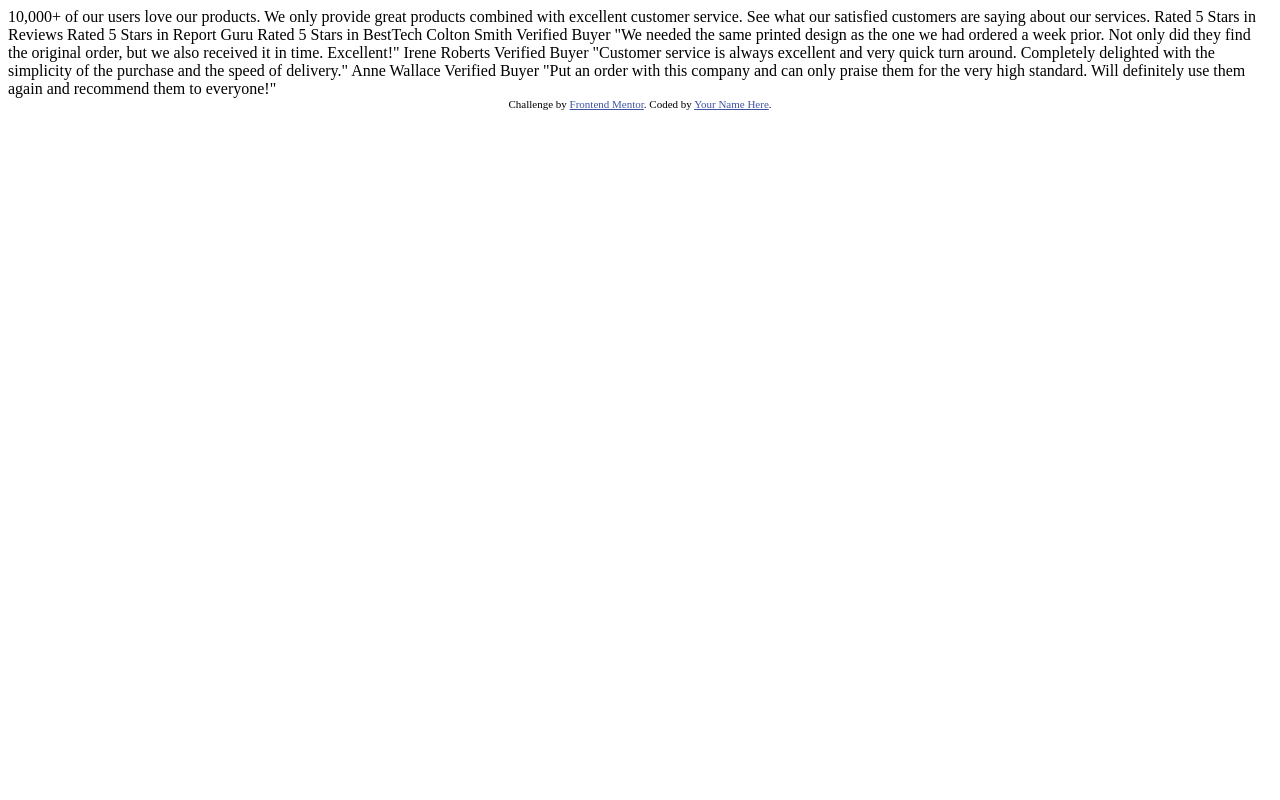
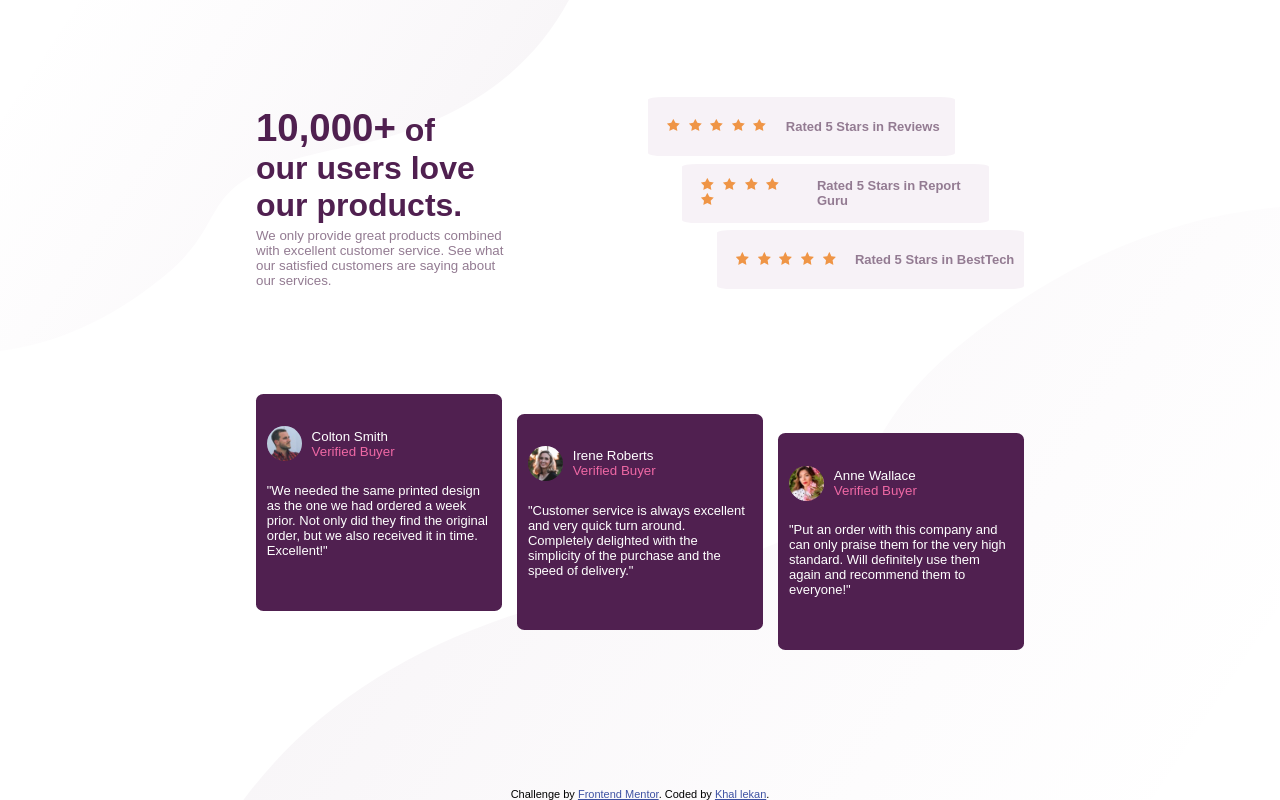
Before and after one commit to Khallekan/challenge4, a plain HTML site: page index.html in a window 1280 px wide. Drawn offline with Linux system fonts and the light colour scheme.

Commit message:
Challenge 4 good on screens 376px and below

```diff
--- /dev/null
+++ b/index.css
@@ -0,0 +1,263 @@
+html,
+body {
+    margin: 0;
+}
+*,
+*::before,
+*::after {
+    box-sizing: border-box;
+}
+h1,
+h2,
+h3,
+h4,
+h5,
+h6,
+p {
+    margin: 0;
+}
+@import url('https://fonts.googleapis.com/css2?family=Spartan:wght@400;500;700&display=swap');
+body {
+    width: 100vw;
+    height: 100vh;
+    background-image: url('./images/bg-pattern-bottom-desktop.svg'),
+        url('./images/bg-pattern-top-desktop.svg');
+    background-repeat: no-repeat, no-repeat;
+    background-position: right 0px bottom -80px, top -10px left -10px;
+    display: grid;
+    grid-template-rows: 1fr auto;
+    font-family: 'Spartan', sans-serif;
+}
+
+div.attribution {
+    grid-row: 2/3;
+}
+
+body section.content {
+    grid-row: 1/2;
+    width: 100%;
+    height: 100%;
+    display: grid;
+    grid-template-rows: 50% 50%;
+    grid-template-columns: 1fr;
+    padding-left: 20%;
+    padding-right: 20%;
+}
+div.top {
+    grid-column: span 1;
+    grid-row: 1/2;
+    display: flex;
+    flex-flow: row nowrap;
+}
+div.top div.heading {
+    display: flex;
+    flex-flow: column nowrap;
+    flex-basis: 50%;
+    justify-content: center;
+}
+div.heading h1 {
+    width: 60%;
+    font-size: 2em;
+    color: hsl(300, 43%, 22%);
+    font-weight: 700;
+}
+div.heading h1 span {
+    font-size: 1.2em;
+}
+div.heading p.info {
+    color: hsl(303, 10%, 53%);
+    width: 65%;
+    font-weight: 400;
+    font-size: smaller;
+    margin-top: 1%;
+}
+div.top div.rating {
+    display: flex;
+    flex-flow: column nowrap;
+    justify-content: center;
+    align-items: flex-end;
+    flex-basis: 50%;
+    color: hsl(303, 10%, 53%);
+}
+div.rating div.rate-card {
+    width: 80%;
+    height: 15%;
+    background-color: hsl(300, 24%, 96%);
+    border-radius: 5%;
+    margin-bottom: 2%;
+    display: flex;
+    align-items: center;
+    padding-left: 5%;
+    font-weight: 700;
+    font-size: small;
+}
+div.rate-card img.star {
+    width: 13px;
+    height: auto;
+    margin-right: 5px;
+}
+div.rate-card span {
+    margin-left: 5%;
+    margin-right: auto;
+}
+/* div.rating div.rate-card::before {
+    content: url(./images/icon-star.svg) url(./images/icon-star.svg)
+        url(./images/icon-star.svg) url(./images/icon-star.svg)
+        url(./images/icon-star.svg);
+    margin-right: 5%;
+} */
+div.rating div.rating-1 {
+    position: relative;
+    top: 0;
+    right: 18%;
+}
+div.rating div.rating-2 {
+    position: relative;
+    top: 0;
+    right: 9%;
+}
+div.bottom {
+    grid-column: span 1;
+    grid-row: 2/3;
+    position: relative;
+    display: flex;
+    flex-flow: row nowrap;
+    align-items: flex-start;
+}
+div.card {
+    width: 33%;
+    height: 55%;
+    background-color: hsl(300, 43%, 22%);
+    color: hsl(0, 0%, 100%);
+    display: grid;
+    grid-template-rows: 40% 60%;
+    grid-template-columns: 1fr;
+    padding: 1.4%;
+    border-radius: 3%;
+    overflow-y: auto;
+    margin-right: 2%;
+}
+div.card div.top-card {
+    grid-row: 1/2;
+    grid-column: span 1;
+    display: grid;
+    grid-template-columns: 20% auto;
+    grid-template-rows: 1fr 1fr;
+}
+div.top-card div.avi {
+    grid-column: 1 / 2;
+    grid-row: 1 / span 2;
+    width: 100%;
+    height: 100%;
+    display: flex;
+    justify-content: flex-start;
+    align-items: center;
+}
+div.top-card div.avi img {
+    width: 35px;
+    height: 35px;
+    border-radius: 50%;
+}
+div.top-card div.name {
+    font-size: smaller;
+    font-weight: 500;
+    grid-column: 2/3;
+    grid-row: 1/2;
+    display: flex;
+    flex-flow: column nowrap;
+    justify-content: flex-end;
+}
+div.top-card p.veri {
+    font-size: smaller;
+    grid-column: 2/3;
+    grid-row: 2/3;
+    color: hsl(333, 80%, 67%);
+}
+div.card div.bottom-card {
+    grid-row: 2/3;
+    grid-column: span 1;
+    font-size: small;
+}
+
+div.card-2 {
+    position: relative;
+    top: 5%;
+    left: 0;
+}
+div.card-3 {
+    margin-right: 0;
+    position: relative;
+    top: 10%;
+    left: 0;
+}
+
+@media all and (max-width: 376px) {
+    body {
+        background-image: url('./images/bg-pattern-top-mobile.svg'),
+            url('./images/bg-pattern-bottom-mobile.svg');
+        background-repeat: no-repeat, no-repeat;
+        background-position: top left, bottom right;
+    }
+    body section.content {
+        width: 100vw;
+        overflow-y: auto;
+        display: flex;
+        flex-flow: column nowrap;
+        padding: 10% 5% 5% 5%;
+    }
+    div.top {
+        display: flex;
+        flex-flow: column nowrap;
+        width: 100%;
+        text-align: center;
+    }
+    div.top div.heading {
+        width: 100%;
+        display: flex;
+        flex-flow: column nowrap;
+        align-items: center;
+    }
+    div.heading h1.big-h {
+        text-align: center;
+        width: 70%;
+        font-size: 1.5em;
+    }
+    div.heading p.info {
+        width: 100%;
+        font-size: medium;
+        margin-top: 5%;
+    }
+    section.content div.rating {
+        height: fit-content;
+        margin-top: 10%;
+    }
+    section.content div.rating div.rate-card {
+        text-align: center;
+        width: 100%;
+        position: initial;
+        height: 70px;
+        display: flex;
+        flex-flow: column nowrap;
+        place-content: center;
+    }
+    div.rate-card span {
+        margin: 0;
+        margin-top: 2%;
+    }
+    section.content div.bottom {
+        height: fit-content;
+        display: flex;
+        flex-flow: column nowrap;
+        margin-top: 5%;
+    }
+    section.content div.bottom div.card {
+        position: initial;
+        height: 200px;
+        width: 100%;
+        margin-top: 5%;
+        padding: 10%;
+    }
+    div.card div.bottom-card p.review {
+        font-size: small;
+    }
+}
--- a/index.html
+++ b/index.html
@@ -11,6 +11,7 @@
       sizes="32x32"
       href="./images/favicon-32x32.png"
     />
+    <link rel="stylesheet" href="./index.css">
 
     <title>Frontend Mentor | Social proof section</title>
 
@@ -26,36 +27,94 @@
     </style>
   </head>
   <body>
-    10,000+ of our users love our products.
+    <section class="content">
 
-    We only provide great products combined with excellent customer service.
-    See what our satisfied customers are saying about our services.
+      <div class="top">
+        <div class="heading">
+          <h1 class="big-h"><span>10,000+</span> of our users love our products.</h1>
 
-    Rated 5 Stars in Reviews
-    Rated 5 Stars in Report Guru
-    Rated 5 Stars in BestTech
+          <p class="info">We only provide great products combined with excellent customer service.
+          See what our satisfied customers are saying about our services.</p>
+        </div>
 
-    Colton Smith
-    Verified Buyer
-    "We needed the same printed design as the one we had ordered a week prior.
-    Not only did they find the original order, but we also received it in time.
-    Excellent!"
+        <div class="rating">
+          <div class="rate-card rating-1">
+            <div>
+              <img src="./images/icon-star.svg" alt="star" class="star">
+              <img src="./images/icon-star.svg" alt="star" class="star">
+              <img src="./images/icon-star.svg" alt="star" class="star">
+              <img src="./images/icon-star.svg" alt="star" class="star">
+              <img src="./images/icon-star.svg" alt="star" class="star">
+            </div>
+            <span>Rated 5 Stars in Reviews</span>
+          </div>
+          <div class="rate-card rating-2">
+            <div>
+              <img src="./images/icon-star.svg" alt="star" class="star">
+              <img src="./images/icon-star.svg" alt="star" class="star">
+              <img src="./images/icon-star.svg" alt="star" class="star">
+              <img src="./images/icon-star.svg" alt="star" class="star">
+              <img src="./images/icon-star.svg" alt="star" class="star">
+            </div>
+            <span>Rated 5 Stars in Report Guru</span>
+          </div>
+          <div class="rate-card rating-3">
+            <div>
+              <img src="./images/icon-star.svg" alt="star" class="star">
+              <img src="./images/icon-star.svg" alt="star" class="star">
+              <img src="./images/icon-star.svg" alt="star" class="star">
+              <img src="./images/icon-star.svg" alt="star" class="star">
+              <img src="./images/icon-star.svg" alt="star" class="star">
+            </div>
+            <span>Rated 5 Stars in BestTech</span>
+          </div>
+        </div>
+      </div>
+      <div class="bottom">
 
-    Irene Roberts
-    Verified Buyer
-    "Customer service is always excellent and very quick turn around. Completely
-    delighted with the simplicity of the purchase and the speed of delivery."
+        <div class="card card-1">
+          <div class="top-card">
+            <div class="avi"><img src="./images/image-colton.jpg" alt="Colton"></div>
+            <div class="name">Colton Smith</div>
+            <p class="veri">Verified Buyer</p>
+          </div>
+          <div class="bottom-card">
+            <p class="review">"We needed the same printed design as the one we had ordered a week prior.
+            Not only did they find the original order, but we also received it in time.
+            Excellent!"</p>
+          </div>
+        </div>
 
-    Anne Wallace
-    Verified Buyer
-    "Put an order with this company and can only praise them for the very high
-    standard. Will definitely use them again and recommend them to everyone!"
+        <div class="card card-2">
+            <div class="top-card">
+              <div class="avi"><img src="./images/image-irene.jpg" alt="Irene"></div>
+              <div class="name">Irene Roberts</div>
+              <p class="veri">Verified Buyer</p>
+            </div>
+            <div class="bottom-card">
+              <p class="review">"Customer service is always excellent and very quick turn around. Completely
+              delighted with the simplicity of the purchase and the speed of delivery."</p>
+            </div>
+        </div>
 
+        <div class="card card-3">
+            <div class="top-card">
+              <div class="avi"><img src="./images/image-anne.jpg" alt="Anne"></div>
+              <div class="name">Anne Wallace</div>
+              <p class="veri">Verified Buyer</p>
+            </div>
+            <div class="bottom-card">
+              <p class="review">"Put an order with this company and can only praise them for the very high
+              standard. Will definitely use them again and recommend them to everyone!"</p>
+            </div>
+        </div>
+      </div>
+    </section>
     <div class="attribution">
       Challenge by
       <a href="https://www.frontendmentor.io?ref=challenge" target="_blank"
         >Frontend Mentor</a
-      >. Coded by <a href="#">Your Name Here</a>.
+      >. Coded by <a href="#">Khal lekan</a>.
     </div>
   </body>
 </html>
```
Also changed, not shown: design/desktop-design.jpg.
